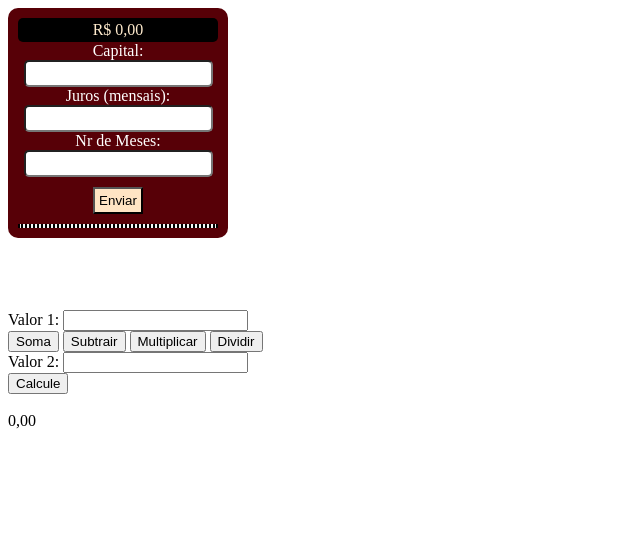
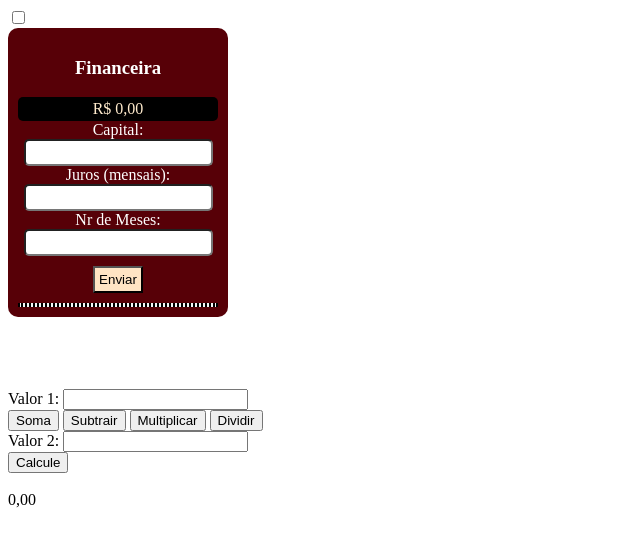
Before and after one commit to audreymoura006/primeiroa_3t, a plain HTML site: page index.html in a window 1280 px wide. Shown: the whole page, without its empty margins (0-640 px from the left). Drawn offline with Linux system fonts and the light colour scheme.

Commit message:
Update index.html

```diff
--- a/index.html
+++ b/index.html
@@ -10,8 +10,9 @@
 </head>
 
 <body>
+    <input type="checkbox" id="calcFin">
 <div class="calculadora">
-
+    <label for="calcFin"><h3>Financeira</h3></label>
     <div id="sptotal">
         <span id="total">R$ 0,00</span>
     </div>
```
